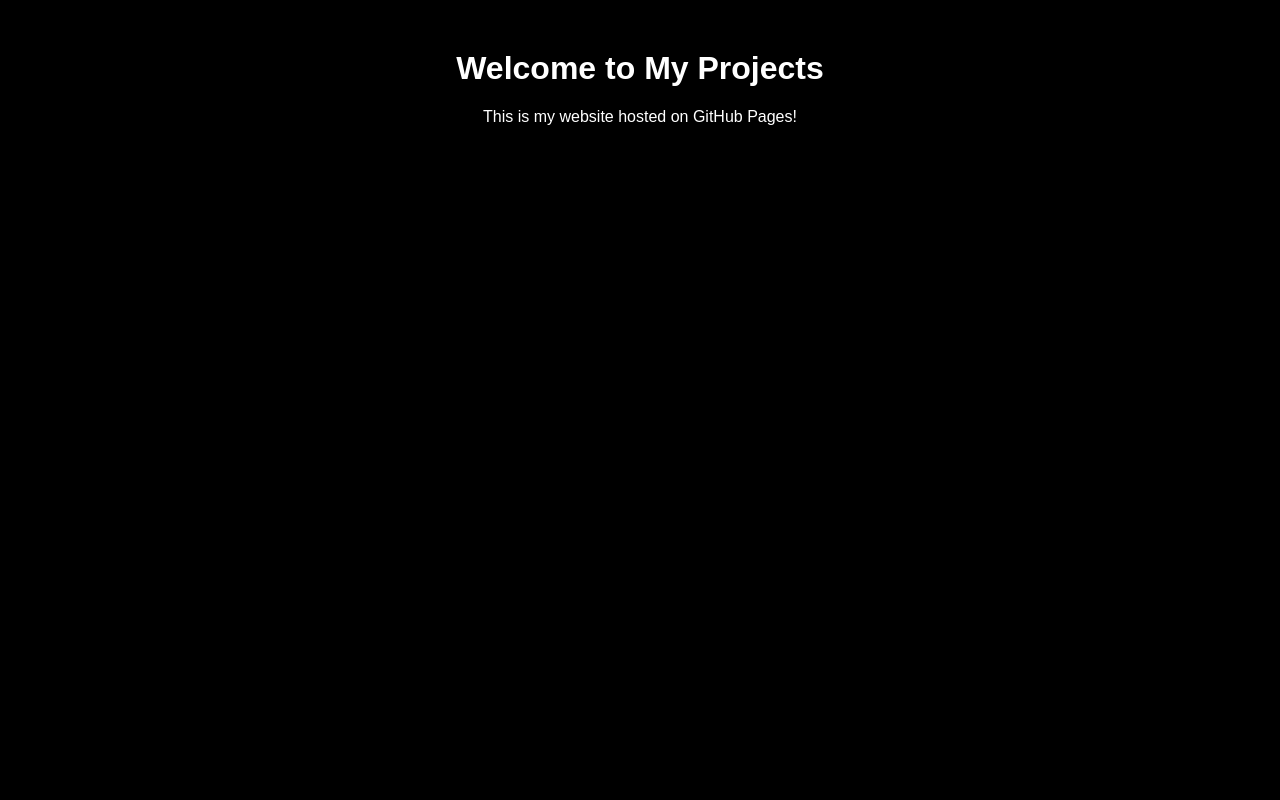
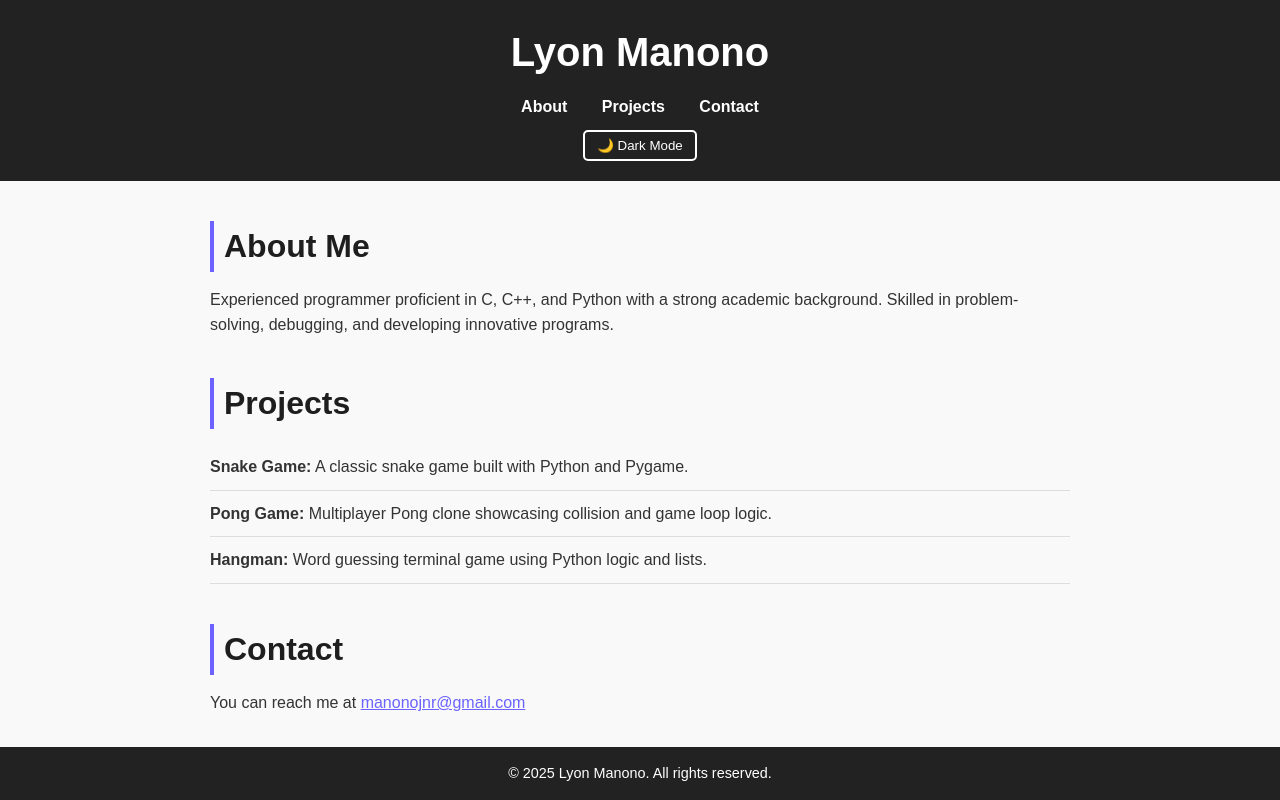
Before and after one commit to SwataTheDiamond/my-portfolio, a plain HTML site: page index.html in a window 1280 px wide. Drawn offline with Linux system fonts and the light colour scheme.

Commit message:
portfolio-update

```diff
--- a/index.html
+++ b/index.html
@@ -1,11 +1,95 @@
 <!DOCTYPE html>
-<html>
+<html lang="en">
 <head>
+  <meta charset="UTF-8" />
+  <meta name="viewport" content="width=device-width, initial-scale=1" />
   <title>My Portfolio</title>
   <link rel="stylesheet" href="style.css" />
+  <style>
+    /* Quick basic styling you can expand or replace */
+    body {
+      font-family: Arial, sans-serif;
+      margin: 0;
+      background: #f9f9f9;
+      color: #333;
+    }
+    header {
+      background: #222;
+      color: #fff;
+      padding: 20px 0;
+      text-align: center;
+    }
+    main {
+      max-width: 900px;
+      margin: 40px auto;
+      padding: 0 20px;
+    }
+    section {
+      margin-bottom: 40px;
+    }
+    h1, h2 {
+      margin-bottom: 10px;
+    }
+    nav a {
+      margin: 0 15px;
+      color: #fff;
+      text-decoration: none;
+      font-weight: bold;
+    }
+    nav a:hover {
+      text-decoration: underline;
+    }
+    footer {
+      background: #222;
+      color: #fff;
+      text-align: center;
+      padding: 15px 0;
+      position: fixed;
+      bottom: 0;
+      width: 100%;
+    }
+  </style>
 </head>
 <body>
-  <h1>Welcome to My Projects</h1>
-  <p>This is my website hosted on GitHub Pages!</p>
+
+  <header>
+    <h1>Lyon Manono</h1>
+    <nav>
+      <a href="#about">About</a>
+      <a href="#projects">Projects</a>
+      <a href="#contact">Contact</a>
+    </nav>
+    <button id="themeToggle">🌙 Dark Mode</button>
+  </header>
+
+  <main>
+    <section id="about" class="reveal">
+      <h2>About Me</h2>
+      <p>
+        Experienced programmer proficient in C, C++, and Python with a strong academic background.
+        Skilled in problem-solving, debugging, and developing innovative programs.
+      </p>
+    </section>
+
+    <section id="projects" class="reveal">
+      <h2>Projects</h2>
+      <ul>
+        <li><strong>Snake Game:</strong> A classic snake game built with Python and Pygame.</li>
+        <li><strong>Pong Game:</strong> Multiplayer Pong clone showcasing collision and game loop logic.</li>
+        <li><strong>Hangman:</strong> Word guessing terminal game using Python logic and lists.</li>
+      </ul>
+    </section>
+
+    <section id="contact" class="reveal">
+      <h2>Contact</h2>
+      <p>You can reach me at <a href="mailto:manonojnr@gmail.com">manonojnr@gmail.com</a></p>
+    </section>
+  </main>
+
+  <footer>
+    <p>© 2025 Lyon Manono. All rights reserved.</p>
+  </footer>
+
+  <script src="script.js"></script>
 </body>
 </html>
--- a/script.js
+++ b/script.js
@@ -0,0 +1,62 @@
+// === SMOOTH SCROLL FOR NAV LINKS ===
+document.querySelectorAll('nav a').forEach(anchor => {
+  anchor.addEventListener('click', function (e) {
+    e.preventDefault();
+    const sectionId = this.getAttribute('href');
+    const target = document.querySelector(sectionId);
+    if (target) {
+      target.scrollIntoView({ behavior: 'smooth' });
+    }
+  });
+});
+
+
+// === DARK MODE TOGGLE ===
+const themeToggleBtn = document.getElementById('themeToggle');
+
+// Load user's saved preference (if any)
+const darkModePref = localStorage.getItem('darkMode') === 'true';
+
+// Apply saved theme on page load
+if (darkModePref) {
+  document.body.classList.add('dark');
+  themeToggleBtn.textContent = '☀️ Light Mode';
+} else {
+  themeToggleBtn.textContent = '🌙 Dark Mode';
+}
+
+// Toggle dark mode on button click
+themeToggleBtn.addEventListener('click', () => {
+  const isDark = document.body.classList.toggle('dark');
+  localStorage.setItem('darkMode', isDark);
+  themeToggleBtn.textContent = isDark ? '☀️ Light Mode' : '🌙 Dark Mode';
+});
+
+
+// === SECTION REVEAL ANIMATION ON SCROLL ===
+const revealSections = document.querySelectorAll('.reveal');
+
+function revealOnScroll() {
+  const triggerBottom = window.innerHeight * 0.85;
+
+  revealSections.forEach(section => {
+    const sectionTop = section.getBoundingClientRect().top;
+
+    if (sectionTop < triggerBottom) {
+      section.classList.add('visible');
+    }
+  });
+}
+
+// Run on load and scroll
+window.addEventListener('scroll', revealOnScroll);
+window.addEventListener('load', revealOnScroll);
+
+
+// === OPTIONAL: LOG CONTACT CLICKS (You can replace this with form logic) ===
+const contactLink = document.querySelector('a[href="#contact"]');
+if (contactLink) {
+  contactLink.addEventListener('click', () => {
+    console.log("User clicked on Contact link.");
+  });
+}
--- a/style.css
+++ b/style.css
@@ -1,7 +1,156 @@
+/* Reset some default styles */
+* {
+  margin: 0;
+  padding: 0;
+  box-sizing: border-box;
+}
+
 body {
-  background-color: black;
-  color: white;
-  font-family: Arial;
+  font-family: 'Segoe UI', sans-serif;
+  background-color: #f5f7fa;
+  color: #333;
+  line-height: 1.6;
+}
+
+header {
+  background-color: #1e1e1e;
+  color: #fff;
+  padding: 40px 0 20px;
   text-align: center;
-  margin-top: 50px;
 }
+
+header h1 {
+  font-size: 2.5rem;
+  margin-bottom: 10px;
+}
+
+nav {
+  margin-top: 10px;
+}
+
+nav a {
+  color: #ccc;
+  text-decoration: none;
+  margin: 0 15px;
+  font-weight: 500;
+  transition: color 0.3s;
+}
+
+nav a:hover {
+  color: #fff;
+}
+
+main {
+  max-width: 1000px;
+  margin: 60px auto;
+  padding: 0 20px;
+}
+
+section {
+  margin-bottom: 60px;
+}
+
+section h2 {
+  font-size: 2rem;
+  margin-bottom: 15px;
+  color: #1e1e1e;
+  border-left: 4px solid #6c63ff;
+  padding-left: 10px;
+}
+
+ul {
+  list-style: none;
+  padding-left: 0;
+}
+
+ul li {
+  padding: 10px 0;
+  border-bottom: 1px solid #ddd;
+}
+
+a {
+  color: #6c63ff;
+}
+
+a:hover {
+  text-decoration: underline;
+}
+
+footer {
+  background-color: #1e1e1e;
+  color: #fff;
+  text-align: center;
+  padding: 20px 0;
+  margin-top: 80px;
+  font-size: 0.9rem;
+}
+
+/* Responsive adjustments */
+@media (max-width: 600px) {
+  header h1 {
+    font-size: 2rem;
+  }
+
+  nav a {
+    display: block;
+    margin: 10px 0;
+  }
+
+  section h2 {
+    font-size: 1.5rem;
+  }
+}
+
+/* Dark mode styles */
+body.dark {
+  background-color: #121212;
+  color: #eee;
+}
+
+body.dark header,
+body.dark footer {
+  background-color: #000;
+  color: #eee;
+}
+
+body.dark nav a {
+  color: #ddd;
+}
+
+body.dark nav a:hover {
+  color: #fff;
+}
+
+body.dark h1,
+body.dark h2,
+body.dark p,
+body.dark a {
+  color: #eee;
+}
+/* Theme toggle button */
+#themeToggle {
+  background: transparent;
+  border: 2px solid #fff;
+  padding: 6px 12px;
+  border-radius: 5px;
+  cursor: pointer;
+  margin-top: 10px;
+  color: #fff;
+  transition: all 0.3s;
+}
+
+#themeToggle:hover {
+  background-color: #444;
+}
+
+/* Scroll reveal */
+.reveal {
+  opacity: 0;
+  transform: translateY(30px);
+  transition: all 0.6s ease;
+}
+
+.reveal.visible {
+  opacity: 1;
+  transform: none;
+}
```
